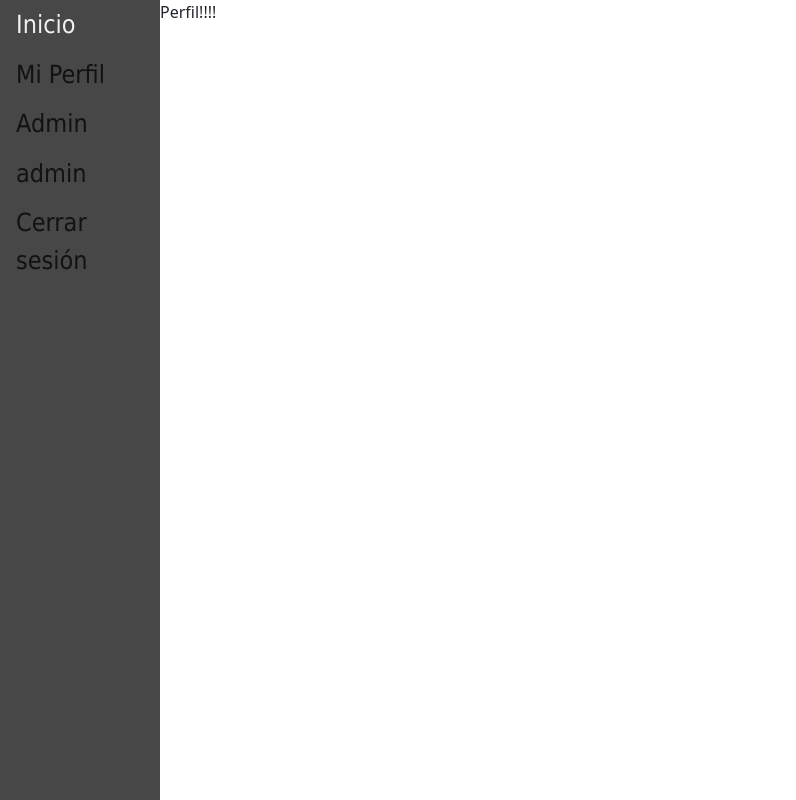
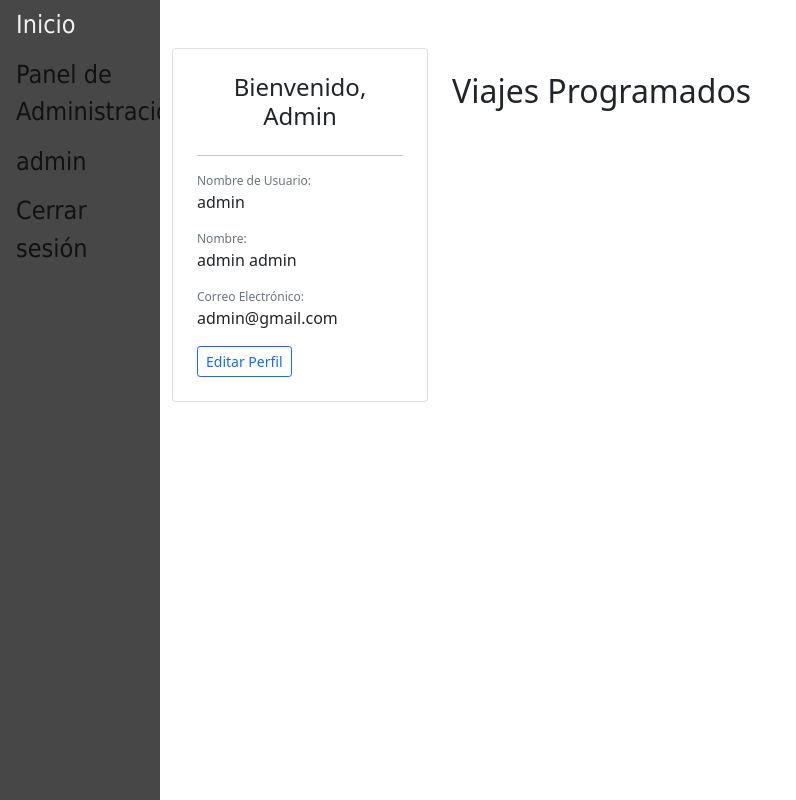
Before and after one commit to tsirigoin/is2-combi19, a Django app: page /accounts/perfil/ in a window 1280 px wide. Shown: the whole page, without its empty margins (0-796 px from the left). Run offline with Django 3.2, Linux system fonts and the light colour scheme; a user stored in the database is signed in; some libraries are stand-ins or nearby versions.

Commit message:
Movido el perfil a donde corresponde, le di algo más de forma, falta resolver el modal de edición.

```diff
--- a/pagina/main/templates/main/base.html
+++ b/pagina/main/templates/main/base.html
@@ -44,10 +44,11 @@
 <body>
 	<div class= "sidebar">
 		<a href="/">Inicio</a>
-		<a href="{% url 'perfil'%}">Mi Perfil</a>
-		<a href="/admin">Admin</a>
+		{% if user.is_superuser %}
+		<a href="/admin">Panel de Administración</a>
+		{% endif %}
 		{% if user.is_authenticated %}
-		<a href="/">{{user.username}}</a>
+		<a href="{% url 'perfil' %}">{{user.username}}</a>
 		<a href="{% url 'logout'%}">Cerrar sesión</a>
 		{% else  %}
 		<a href="{% url 'register'%}">Registrarse</a>
--- a/pagina/users/models.py
+++ b/pagina/users/models.py
@@ -1,5 +1,6 @@
 from django.db import models
 from django.contrib.auth.models import AbstractUser
+from django.dispatch import receiver
 from django.utils.translation import ugettext_lazy as _
 from django.core.validators import MinLengthValidator,ValidationError
 from datetime import date
@@ -41,3 +42,15 @@ class Chofer(models.Model):
 	contacto = models.CharField(max_length=20)
 	def __str__(self):
 		return str(self.user)
+
+class Perfil(models.Model):
+	user = models.OneToOneField(CustomUser, on_delete=models.CASCADE)
+
+	@receiver(models.signals.post_save, sender = CustomUser)
+	def create_user_profile(sender, instance, created, **kwargs):
+		if created:
+			Perfil.objects.create(user = instance)
+
+	@receiver(models.signals.post_save, sender = CustomUser)
+	def save_user_profile(sender, instance, **kwargs):
+		instance.perfil.save()
--- a/pagina/users/templates/users/perfil.html
+++ b/pagina/users/templates/users/perfil.html
@@ -2,10 +2,79 @@
 
 {% block title %}Perfil{% endblock title %}
 
+{% block content %}
 
+{% load crispy_forms_tags %}
 
-{% block content %}
-<p>
-Perfil!!!!
-	</p>
+<!-- Usuario -->
+
+<br />
+<br />
+<div class="container mx-auto">
+	<div class="row">
+		<div class="col-sm-12 col-md-12 col-lg-3 pb-4">
+			<div class="card p-4">
+				<h4 class="card-title font-weight-bold text-center">Bienvenido, {{ user.username|title }}</h4>
+				<hr>
+				<div class="card-text">
+					<p class="text-muted mb-0" style="font-size: 12px">Nombre de Usuario:</p>
+					<p>{{ user.username }}</p>
+					<p class="text-muted mb-0" style="font-size: 12px">Nombre:</p>
+					<p>{{ user.first_name }} {{ user.last_name }}</p>
+					<p class="text-muted mb-0" style="font-size: 12px">Correo Electrónico:</p>
+					<p>{{ user.email }}</p>
+					<div class="text-right">
+						<button type="button" class="btn btn-outline-primary btn-sm" data-toggle="modal" data-target="#PerfilModal">Editar Perfil</button>
+					</div>
+				</div>
+			</div>
+		</div>
+		<div class="col-sm-12 col-md-12 col-lg-9 pb-4">
+			<div class="row">
+				<div class="col-6 my-auto">
+					<h2 class="font-weight-bold pt-4">Viajes Programados</h2>
+				</div>
+			</div>
+			<br />
+			<div class="row">
+				{% for v in user.profile.programmed.all %}
+					<div class="col-sm-12 col-md-6 col-lg4 pb-4">
+						<div class="h-100">
+							<div class="card-body">
+								<h5 class="card-title">{{ v.str }}</h5>
+								<a href="{{ v.url_asociada }}" class="btn btn-warning">Ver Programa</a>
+							</div>
+						</div>
+					</div>
+				{% endfor %}
+			</div>
+		</div>
+	</div>
+</div>
+
+<!-- Modal de edición del perfil -->
+
+<div class="modal fade" tabindex="-1" id="PerfilModal" role="dialog">
+	<div class="modal-dialog" role="document">
+		<div class="modal-content">
+			<div class="modal-header">
+				<h5 class="modal-title">Editar Perfil</h5>
+				<button type="button" class="close" data-dismiss="modal" aria-label="Close">
+					<span aria-hidden="true">&times;</span>
+				</button>
+			</div>
+			<div class="modal-body">
+				<form method="post">
+					{% csrf_token %}
+					{{ user_form|crispy }}
+			</div>
+			<div class="modal-footer">
+					<button type="submit" class="btn btn-primary">Guardar cambios</button>
+				</form>
+				<button type="button" class="btn btn-secondary" data-dismiss="modal">Cerrar</button>
+			</div>
+		</div>
+	</div>
+</div>
+
 {% endblock content %}
--- a/pagina/users/views.py
+++ b/pagina/users/views.py
@@ -1,6 +1,6 @@
 from django.shortcuts import render, redirect
 from django.contrib.auth import logout as logoutFunct
-from .forms import CustomUserCreationForm
+from .forms import CustomUserChangeForm, CustomUserCreationForm, ProfileForm
 
 # Create your views here.
 def register(response):
@@ -19,3 +19,12 @@ def logout(response):
 
 def perfil(response):
 	return render(response,'users/perfil.html')
+
+def userpage(request):
+	user_form = CustomUserChangeForm(instance=request.user)
+	profile_form = ProfileForm(instance=request.user.profile)
+	return render(request=request, template_name="users/perfil.html",context={
+		"user": request.user,
+		"user_form": user_form,
+		"profile_form": profile_form,
+	})
```
Also changed, not shown: pagina/users/forms.py (+6 -1 lines), pagina/db.sqlite3, pagina/main/migrations/0005_alter_viaje_fecha.py (added), pagina/users/migrations/0002_perfil.py (added).
